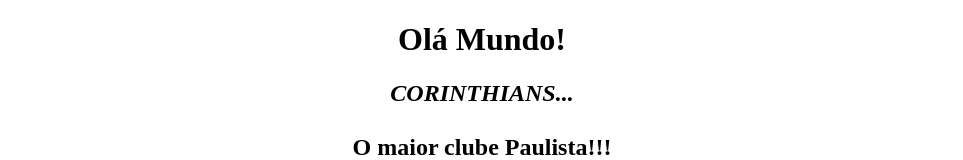
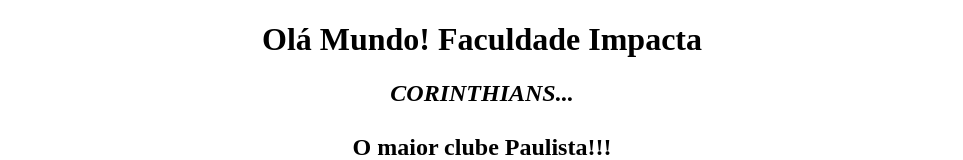
Before and after one commit to victorhugodostos/ADS, a plain HTML site: page index.html in a window 1280 px wide. Shown: the top 160 px of the page, without its empty margins (158-1121 px from the left). Drawn offline with Linux system fonts and the light colour scheme.

Commit message:
alteracao faculdade impacta

```diff
--- a/index.html
+++ b/index.html
@@ -6,7 +6,7 @@
 
 </head>
 <center>
-    <h1> Olá Mundo!</h1>
+    <h1> Olá Mundo! Faculdade Impacta</h1>
     <h2><i><strong>CORINTHIANS...</i><br>
     <br>
 </strong>O maior clube Paulista!!!</i></h2>
```
